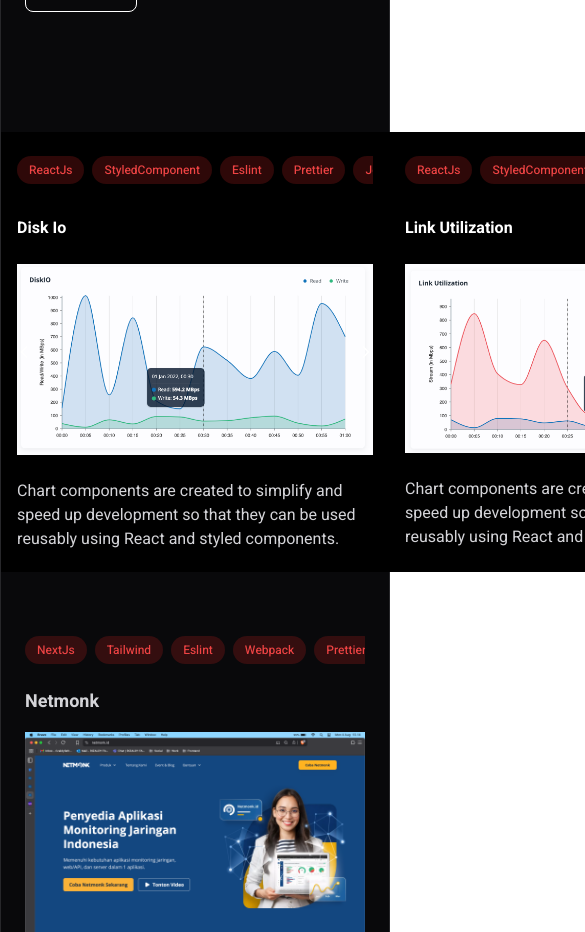
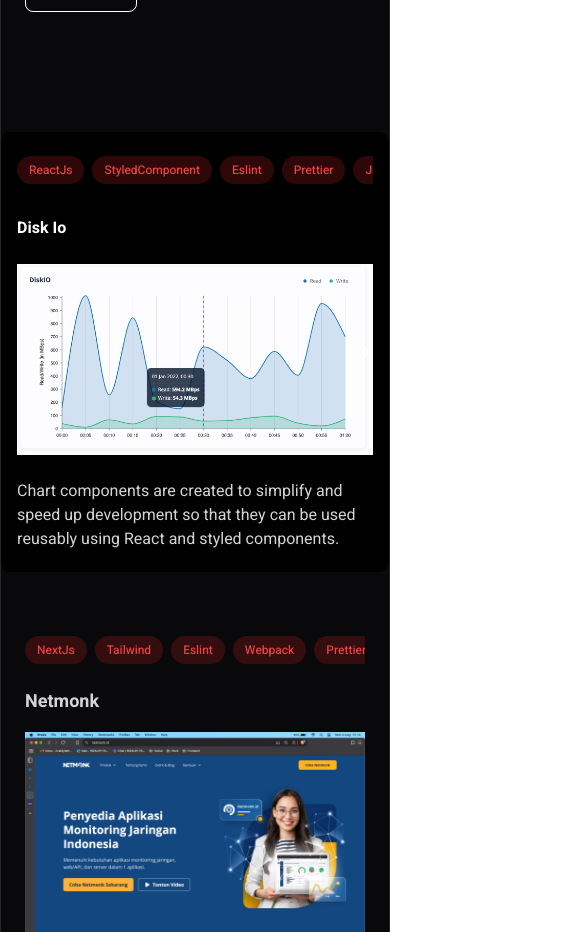
Before and after one commit to rizaldyfathoni/my-project-portfolio, a React (Vite) app: page / in a window 390 px wide. Shown: the part 940-1872 px from the top of the page, 585 px wide, since content can reach past the window. Built offline with nearby package versions, Linux system fonts and the light colour scheme.

Commit message:
fix scrollbar x offside

```diff
--- a/src/components/sections/Projects.jsx
+++ b/src/components/sections/Projects.jsx
@@ -11,7 +11,7 @@
         data-hs-carousel='{"loadingClasses": "opacity-0"}'
         className="relative mt-2"
       >
-        <div className="hs-carousel relative sm:overflow-hidden overflow-visible w-full h-full bg-white dark:bg-gray-800 rounded-lg">
+        <div className="hs-carousel relative sm:overflow-hidden overflow-x-hidden overflow-visible w-full h-full bg-white dark:bg-gray-800 rounded-lg">
           <div className="hs-carousel-body relative sm:absolute top-0 bottom-0 start-0 flex flex-nowrap transition-transform duration-700 opacity-0">
             {/* =========== CERTIFICATES LIST =========== */}
             {user_info.certificates.map((cert, index) => {
```
